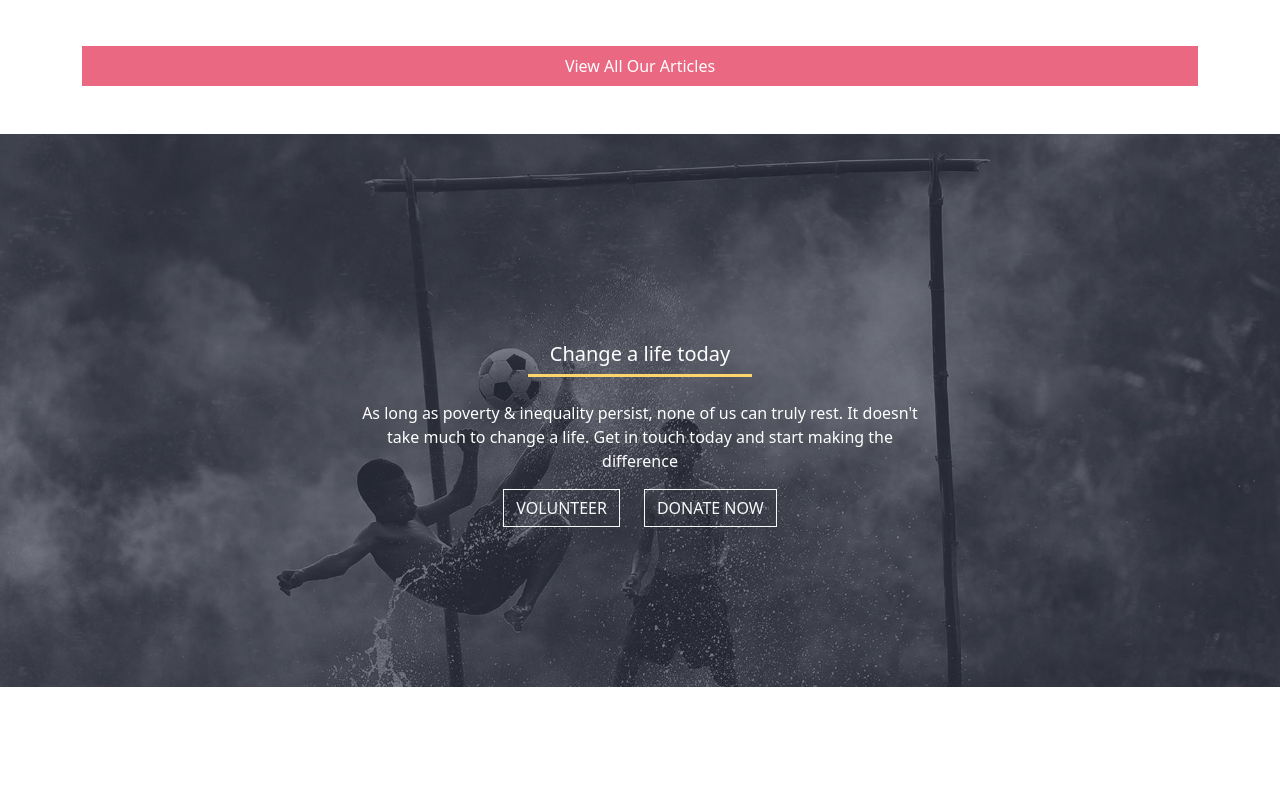
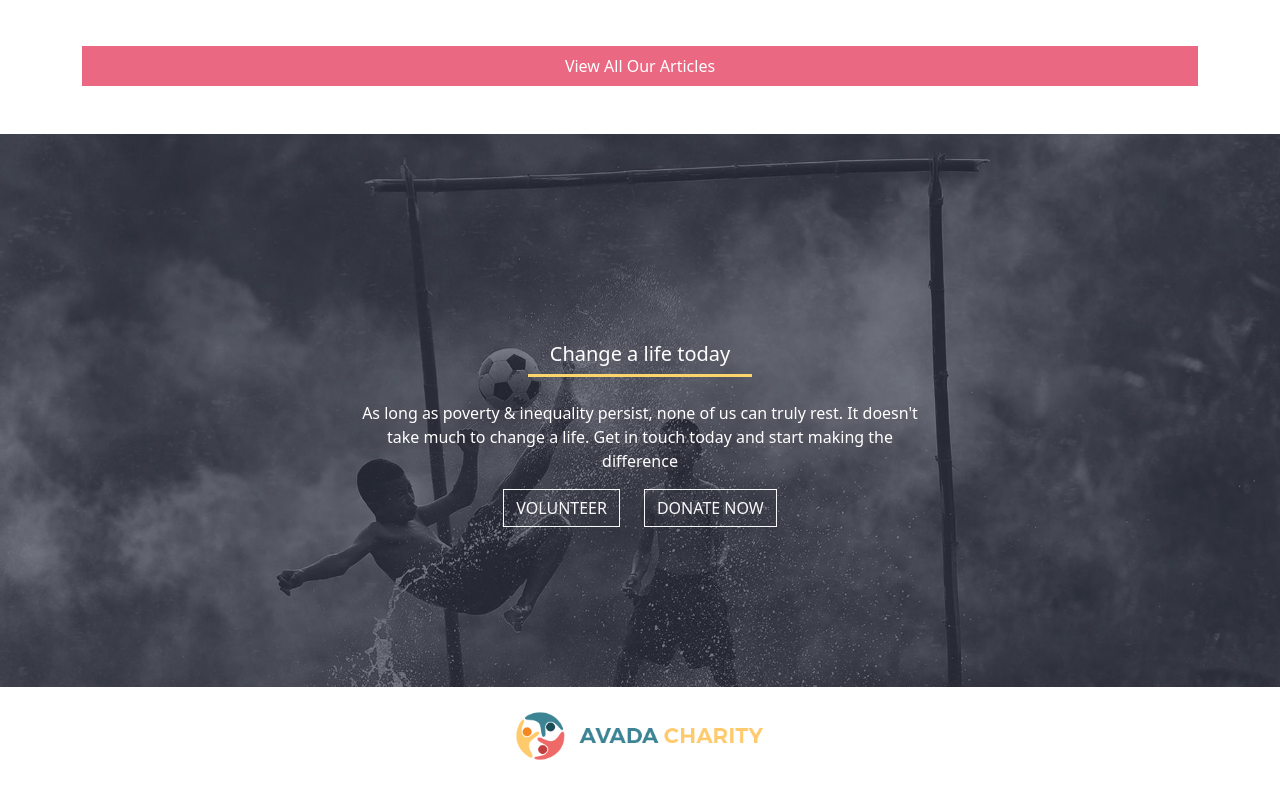
Before and after one commit to giuseppevignanello/proj-html-vuejs, a Vue app: page / in a window 1280 px wide. Shown: the part 3514-4299 px from the top of the page. Before the commit the page ends 4201 px from the top, so only its background shows below. Built offline with nearby package versions, Linux system fonts and the light colour scheme.

Commit message:
add banner logo

```diff
--- a/src/assets/scss/app.scss
+++ b/src/assets/scss/app.scss
@@ -68,3 +68,10 @@ img {
     background-position: center;
     background-repeat: no-repeat;
 }
+
+.bannerLogo {
+    .image {
+        width: 250px;
+        margin: auto;
+    }
+}
--- /dev/null
+++ b/src/components/BannerLogo.vue
@@ -0,0 +1,21 @@
+<script>
+export default {
+    name: "BannerLogo",
+    props: {
+        logoPath: String
+    },
+    data() {
+
+
+        return {}
+    }
+}
+</script>
+
+<template>
+    <div class="bannerLogo text-center py-4">
+        <div class="image">
+            <img :src="logoPath" alt="">
+        </div>
+    </div>
+</template>
--- a/src/components/PageFooter.vue
+++ b/src/components/PageFooter.vue
@@ -1,9 +1,11 @@
 <script>
 import CallToAction from "./CallToAction.vue"
+import BannerLogo from "./BannerLogo.vue"
 export default {
     name: "PageFooter",
     components: {
-        CallToAction
+        CallToAction,
+        BannerLogo
     },
     data() {
 
@@ -12,7 +14,8 @@ export default {
             titleCTA: "Change a life today",
             textCTA: "As long as poverty & inequality persist, none of us can truly rest. It doesn't take much to change a life. Get in touch today and start making the difference",
             firstBtnCTA: "VOLUNTEER",
-            secondBtnCTA: "DONATE NOW"
+            secondBtnCTA: "DONATE NOW",
+            logoPath: "../../public/img/avada-charity-sticky-header-logo.png"
     }
 }
 }
@@ -21,6 +24,7 @@ export default {
 <template>
     <div>
         <CallToAction :title-c-t-a="this.titleCTA" :text-c-t-a="this.textCTA" :first-btn-c-t-a="this.firstBtnCTA" :second-btn-c-t-a="this.secondBtnCTA"/>
+        <BannerLogo :logo-path="logoPath" />
     </div>
 </template>
 
```
